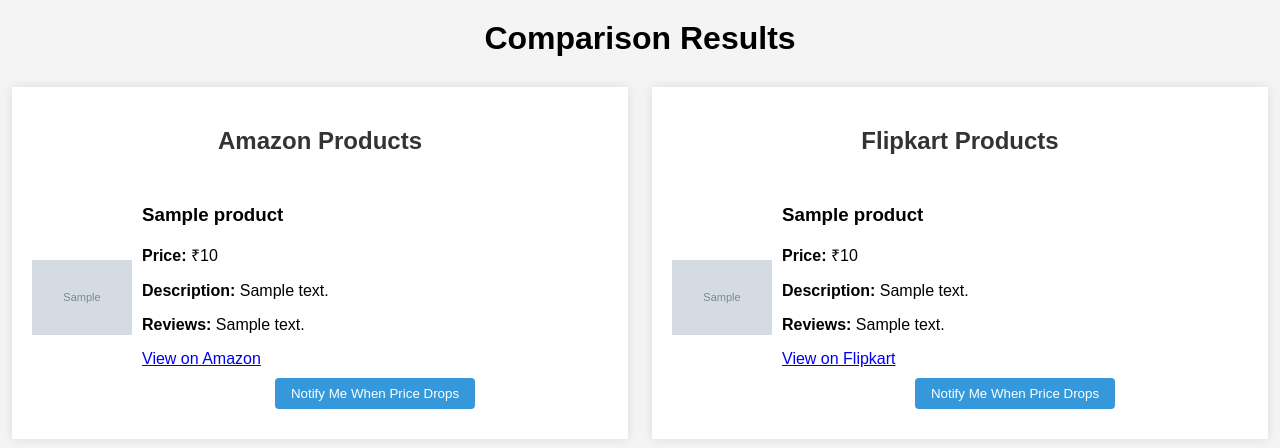
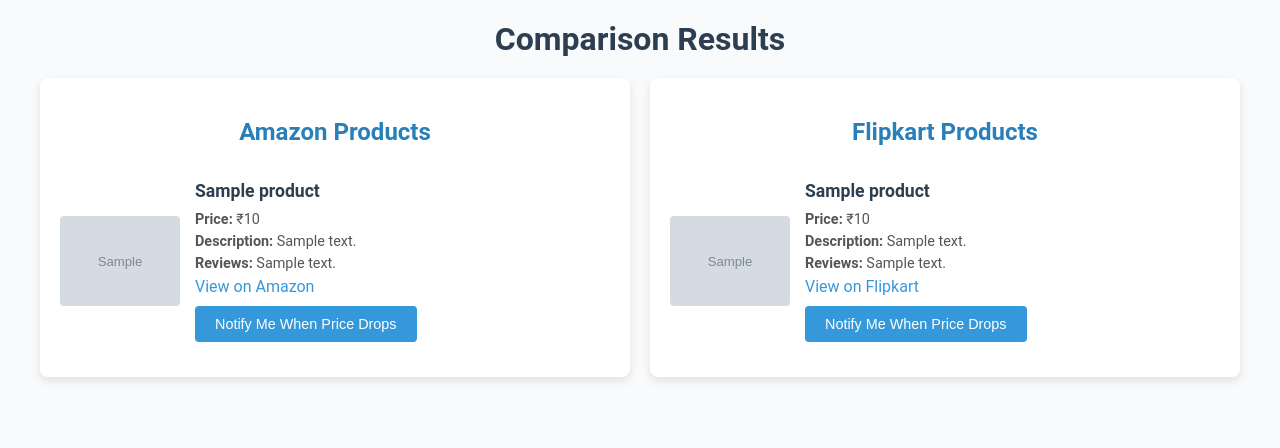
Before and after one commit to shafi-1234/realtimeflaskproject, a Flask app: template templates/result.html in a window 1280 px wide. Shown: the top 448 px of the page. Run offline with Flask 3, Linux system fonts and the light colour scheme; the template is opened without the code that fills it: most values are stand-ins (such as "Sample title", 1, 10 or a date in 2020); grey boxes marked "Sample" are stand-in pictures.

Commit message:
result.html

```diff
--- a/templates/result.html
+++ b/templates/result.html
@@ -6,64 +6,87 @@
     <title>Product Comparison Results</title>
     <style>
         body {
-            font-family: Arial, sans-serif;
-            background-color: #f4f4f4;
+            font-family: 'Roboto', Arial, sans-serif;
+            background-color: #f9fafc;
             margin: 0;
             padding: 0;
+            color: #333;
         }
         h1 {
             text-align: center;
-            margin-top: 20px;
+            margin: 20px 0;
+            color: #2c3e50;
         }
         .container {
             display: flex;
-            justify-content: space-around;
-            margin-top: 30px;
+            flex-wrap: wrap;
+            justify-content: center;
+            gap: 20px;
+            margin: 20px auto;
+            padding: 0 20px;
+            max-width: 1200px;
         }
         .product-list {
-            width: 45%;
-            background-color: #fff;
+            flex: 1 1 45%;
+            background-color: #ffffff;
             padding: 20px;
-            box-shadow: 0 0 10px rgba(0, 0, 0, 0.1);
+            box-shadow: 0 4px 10px rgba(0, 0, 0, 0.1);
+            border-radius: 8px;
         }
         .product-list h2 {
             text-align: center;
-            color: #333;
+            color: #2980b9;
+            margin-bottom: 20px;
         }
         .product {
-            border-bottom: 1px solid #ddd;
-            padding: 10px 0;
+            border-bottom: 1px solid #e0e0e0;
+            padding: 15px 0;
+            display: flex;
+            align-items: center;
         }
         .product:last-child {
             border-bottom: none;
         }
         .product img {
-            max-width: 100px;
-            margin-right: 10px;
+            max-width: 120px;
+            margin-right: 15px;
+            border-radius: 4px;
         }
-        .product-details {
-            display: flex;
-            align-items: center;
+        .product-info h3 {
+            margin: 0 0 10px;
+            font-size: 1.1em;
+            color: #2c3e50;
         }
-        .product-info {
-            flex-grow: 1;
+        .product-info p {
+            margin: 5px 0;
+            font-size: 0.9em;
+            color: #555;
+        }
+        .product-info a {
+            text-decoration: none;
+            color: #3498db;
+        }
+        .product-info a:hover {
+            text-decoration: underline;
         }
         .price-drop-form {
-            display: flex;
             margin-top: 10px;
-            justify-content: center;
+            text-align: center;
         }
         .price-drop-form button {
-            padding: 8px 16px;
+            padding: 10px 20px;
             background-color: #3498db;
             color: white;
             border: none;
             border-radius: 4px;
+            font-size: 0.9em;
             cursor: pointer;
+            transition: background-color 0.3s;
         }
         .price-drop-form button:hover {
-            background-color: #2980b9;
+            background-color: #2c81c2;
         }
+
         /* Pop-up modal styles */
         .modal {
             display: none;
@@ -124,7 +163,6 @@
             <h2>Amazon Products</h2>
             {% for product in amazon_data %}
                 <div class="product">
-                    <div class="product-details">
                     <img src="{{ product['Product Image'] }}" alt="{{ product['Product Name'] }}">
                     <div class="product-info">
                         <h3>{{ product['Product Name'] }}</h3>
@@ -147,7 +182,6 @@
             <h2>Flipkart Products</h2>
             {% for product in flipkart_data %}
                 <div class="product">
-                    <div class="product-details">
                     <img src="{{ product['Product Image'] }}" alt="{{ product['Product Name'] }}">
                     <div class="product-info">
                         <h3>{{ product['Product Name'] }}</h3>
```
Also changed, not shown: other parts of templates/result.html (+25 -18 lines). Lines whose indentation alone changed are shown as unchanged.
